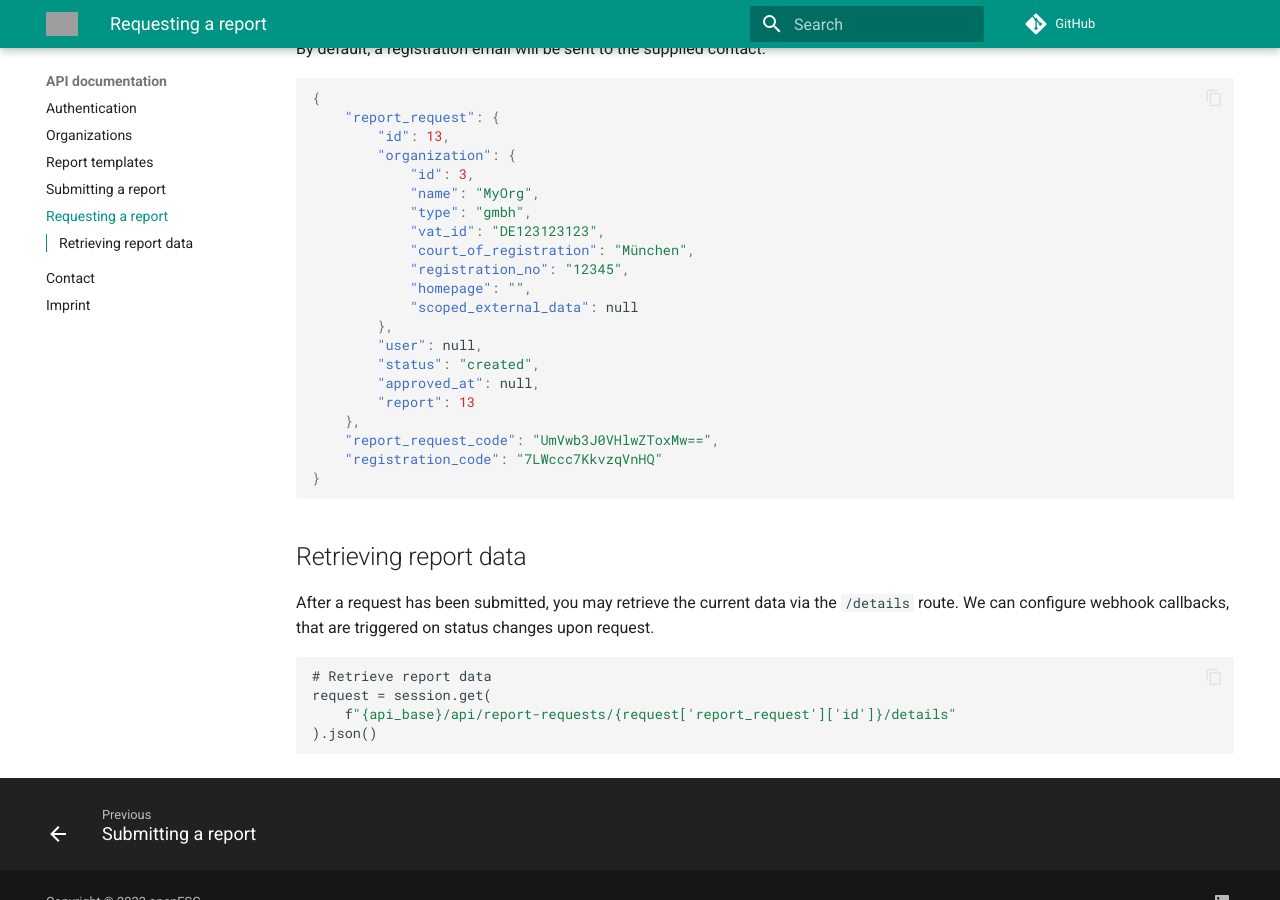
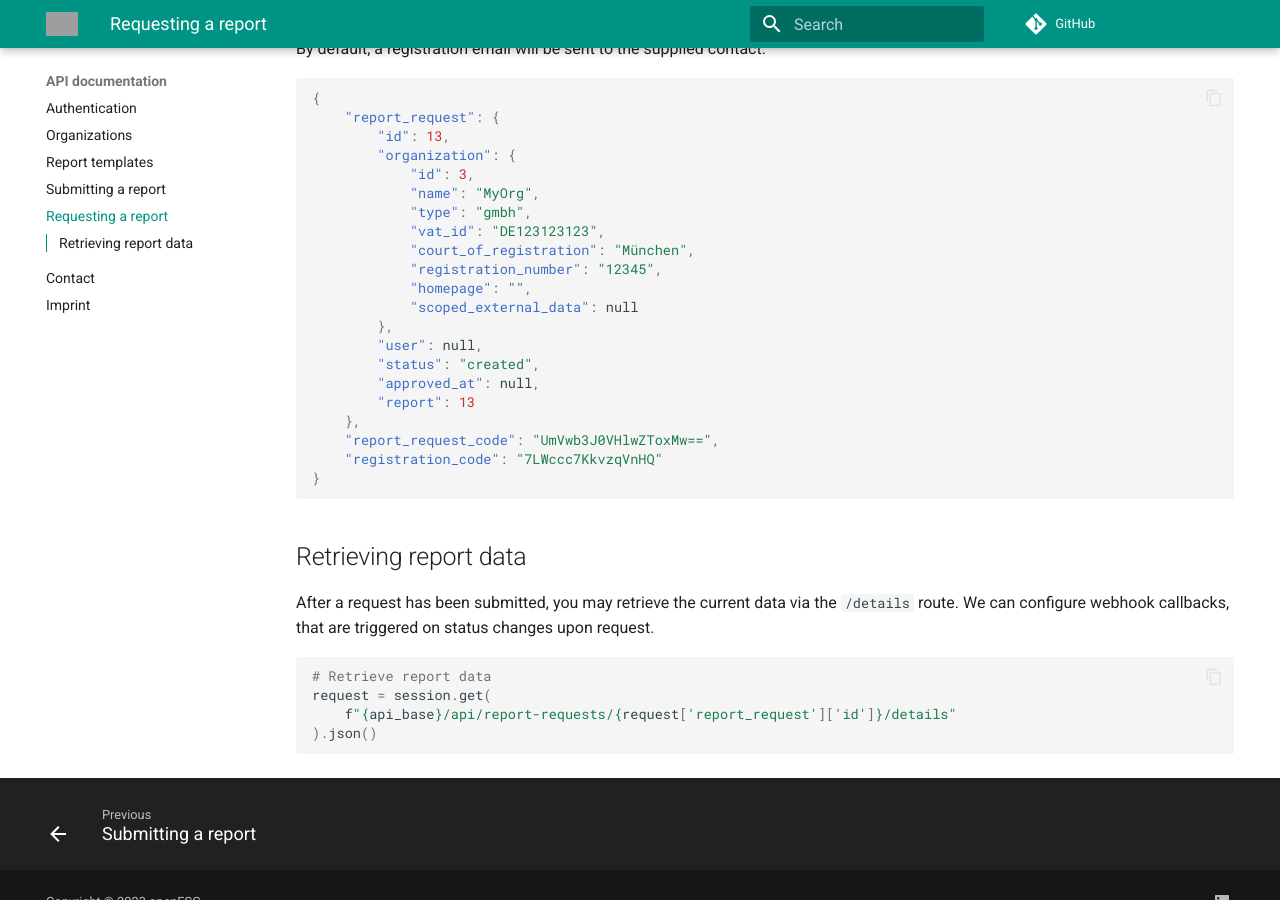
Before and after one commit to openESG-gmbh/documentation, an MkDocs documentation site: the page built from docs/requesting-a-report.md, in a window 1280 px wide and 900 px high, scrolled down 581 px. Built offline with MkDocs 1.6.1 and Material for MkDocs 9.7.7, drawn with Linux system fonts in a browser that asks for light colours; comment, search, counter and statistics services are not loaded; grey boxes are pictures that could not be loaded.

Commit message:
chore(deps): poetry updaete and minor docs adjustments

````diff
--- a/docs/requesting-a-report.md
+++ b/docs/requesting-a-report.md
@@ -36,7 +36,7 @@ By default, a registration email will be sent to the supplied contact.
             "type": "gmbh",
             "vat_id": "DE123123123",
             "court_of_registration": "München",
-            "registration_no": "12345",
+            "registration_number": "12345",
             "homepage": "",
             "scoped_external_data": null
         },
@@ -56,7 +56,7 @@ After a request has been submitted, you may retrieve the current data via the
 `/details` route. We can configure webhook callbacks, that are triggered on
 status changes upon request.
 
-```json
+```python
 # Retrieve report data
 request = session.get(
     f"{api_base}/api/report-requests/{request['report_request']['id']}/details"
````
Also changed, not shown: docs/index.md (+5 -3 lines), docs/organizations.md (+1 -1 lines), docs/submitting-a-report.md (+2 -2 lines), 2 other files.
